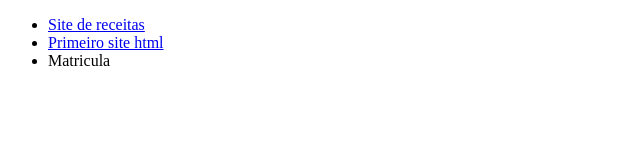
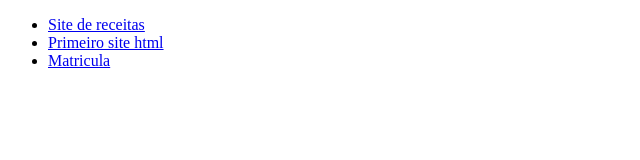
Before and after one commit to Joaozin1207/Works-IFPR, a plain HTML site: page index.html in a window 1280 px wide. Shown: the full height of the page, 0-640 px from the left. Drawn offline with Linux system fonts and the light colour scheme.

Commit message:
Update index.html

```diff
--- a/index.html
+++ b/index.html
@@ -8,7 +8,7 @@
         <ul>
           <li><a href="Site receitas/receitas.html">Site de receitas</a></li>
           <li><a href="Primeiro site/Primeiro site html.html">Primeiro site html</a></li>
-          <li><a herf="matricula/index.html">Matricula</a></li>
+          <li><a href="matricula/index.html">Matricula</a></li>
      </ul>
     </body>
 </html>
```
